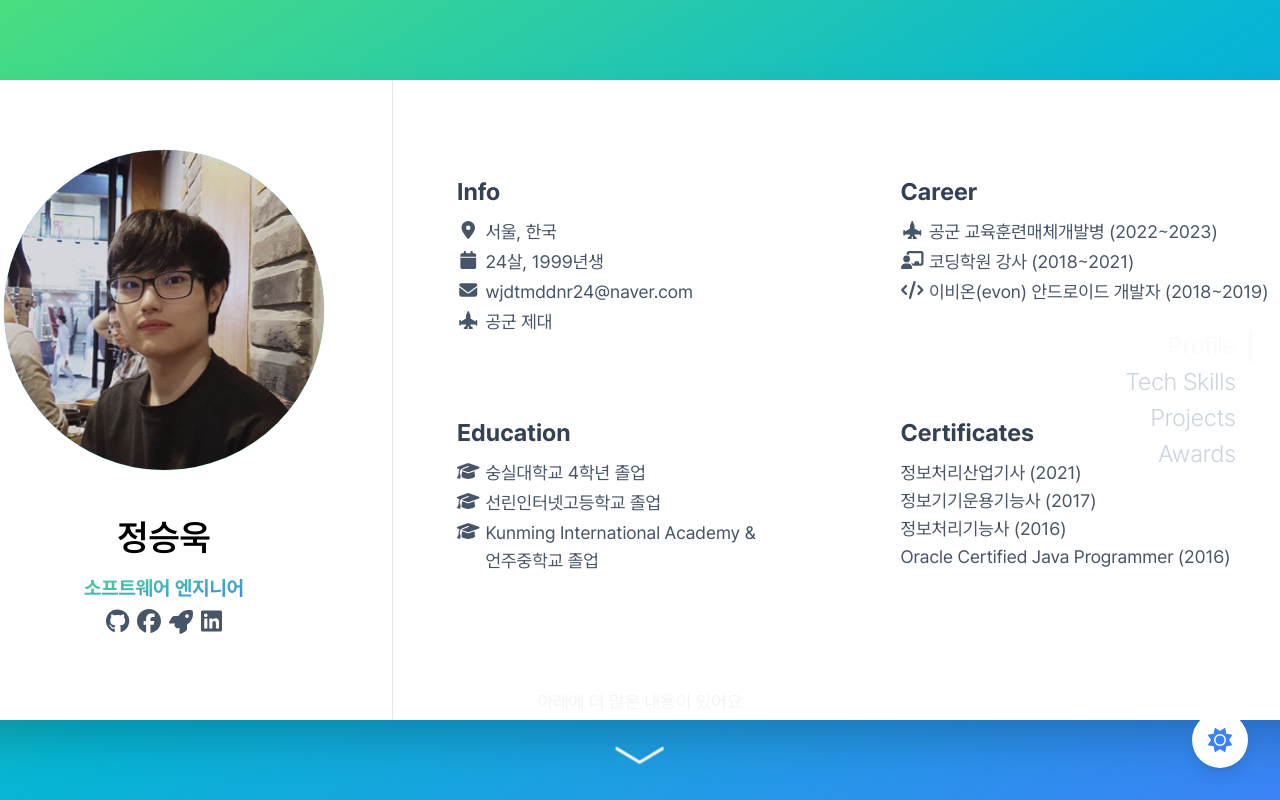
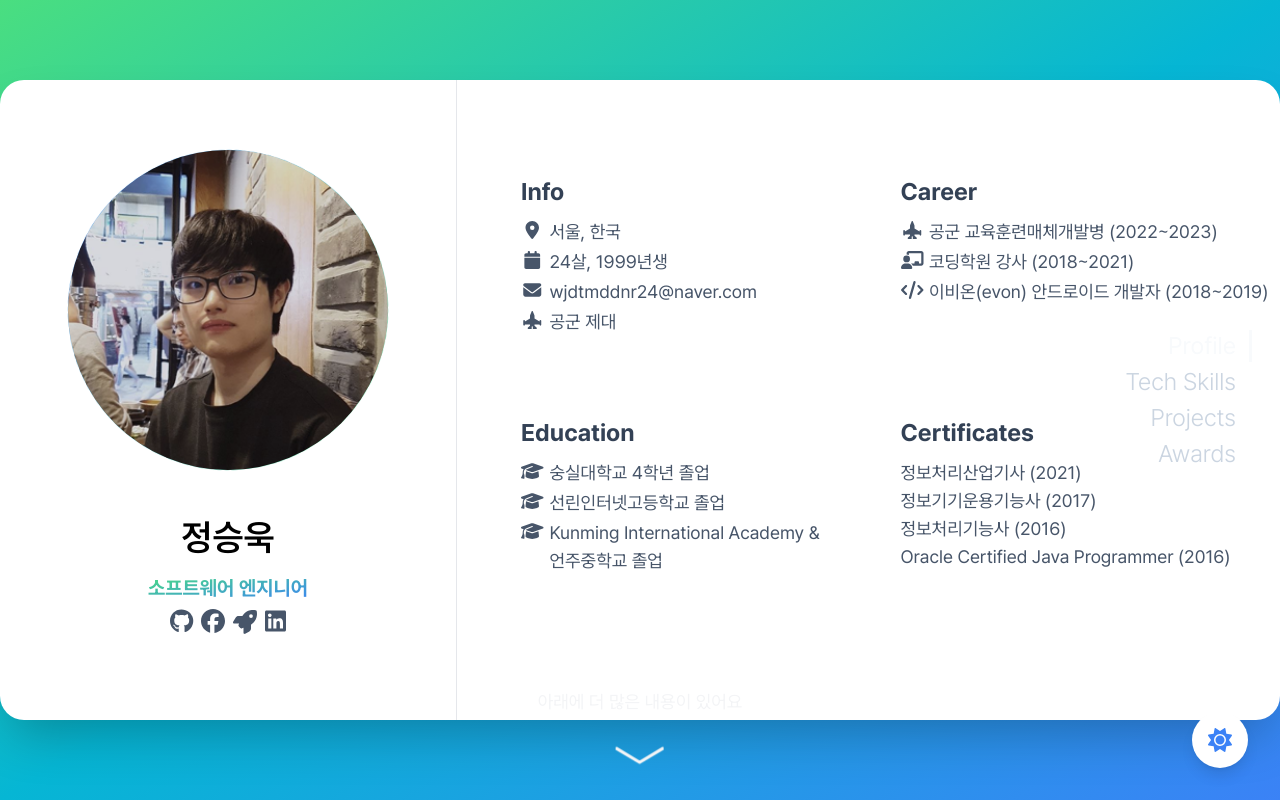
Before and after one commit to wjdtmddnr24/Curriculum-Vitae, a Next.js app: page / in a window 1280 px wide. Built offline with nearby package versions, Linux system fonts and the light colour scheme.

Commit message:
refactor: delegate styles to outer component of card

```diff
--- a/src/components/card/Card.tsx
+++ b/src/components/card/Card.tsx
@@ -1,6 +1,10 @@
 import classNames from "classnames";
 import { ReactNode } from "react";
 
+/*
+|| "min-w-[88rem]"
+ || "min-h-[40rem]"
+*/
 interface CardProps {
   className?: string;
   children: ReactNode;
@@ -8,16 +12,9 @@ interface CardProps {
   height?: string;
 }
 
-const Card = ({ className, children, width, height }: CardProps) => {
+const Card = ({ className, children }: CardProps) => {
   return (
-    <div
-      className={classNames([
-        "mx-auto bg-white dark:bg-slate-800 dark:text-slate-200 rounded-3xl shadow-2xl",
-        width || "min-w-[88rem]",
-        height || "min-h-[40rem]",
-        className,
-      ])}
-    >
+    <div className={classNames(["bg-white dark:bg-slate-800 dark:text-slate-200 rounded-3xl shadow-2xl", className])}>
       {children}
     </div>
   );
--- a/src/features/sections/Awards.tsx
+++ b/src/features/sections/Awards.tsx
@@ -2,7 +2,7 @@ import Card from "../../components/card/Card";
 
 export function Awards() {
   return (
-    <Card className="p-10" height="min-h-[35rem]">
+    <Card className="p-10 w-[88rem]">
       <div className="text-3xl text-transparent bg-clip-text bg-gradient-to-br from-green-400 to-blue-500 dark:from-pink-500 dark:via-purple-500 dark:to-indigo-500 font-bold mb-8">
         Awards
       </div>
--- a/src/features/sections/Profile.tsx
+++ b/src/features/sections/Profile.tsx
@@ -14,7 +14,7 @@ import { ProfileHeader } from "../profile-header/ProfileHeader";
 
 export function Profile() {
   return (
-    <Card className="grid grid-cols-[auto_1fr] divide-x dark:divide-slate-600">
+    <Card className="w-[88rem] h-[40rem] grid grid-cols-[auto_1fr] divide-x dark:divide-slate-600">
       <ProfileHeader />
       <div className="grid grid-cols-2 p-16 pr-0 pt-24 text-slate-600 dark:text-slate-300 text-lg">
         <div>
--- a/src/features/sections/TechSkills.tsx
+++ b/src/features/sections/TechSkills.tsx
@@ -2,7 +2,7 @@ import Card from "../../components/card/Card";
 
 export function TechSkills() {
   return (
-    <Card className="p-10">
+    <Card className="p-10 w-[88rem]">
       <div className="text-3xl text-transparent bg-clip-text bg-gradient-to-br from-green-400 to-blue-500 dark:from-pink-500 dark:via-purple-500 dark:to-indigo-500 font-bold">
         Tech Skills
       </div>
```
